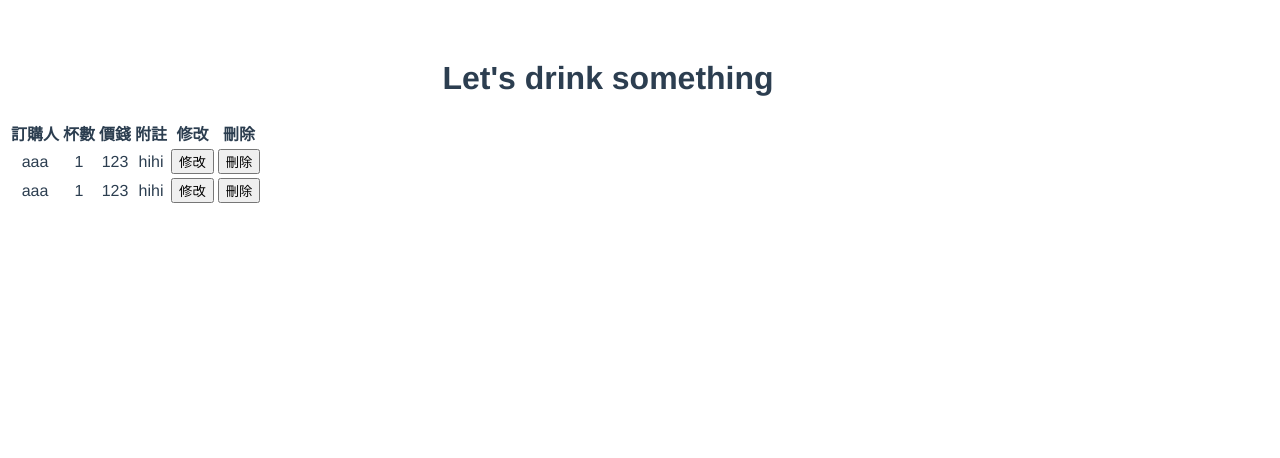
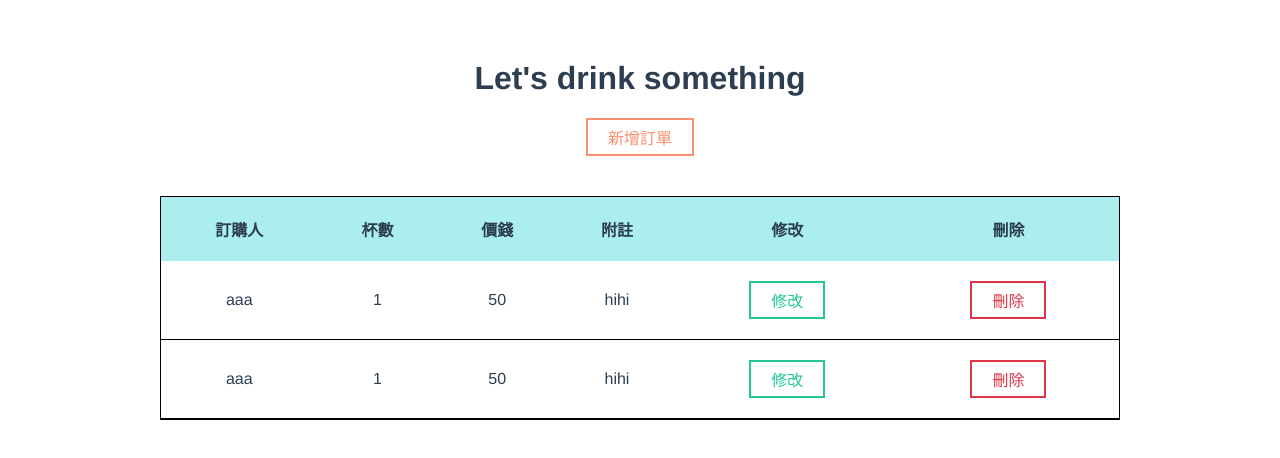
Before and after one commit to tony140407/drinkSomething, a Vue app: page / in a window 1280 px wide. Shown: the top 458 px of the page. Built offline with nearby package versions, Linux system fonts and the light colour scheme.

Commit message:
新增 order id

```diff
--- a/src/components/Modal.vue
+++ b/src/components/Modal.vue
@@ -3,7 +3,7 @@
     <div class="modal">
       <section class="modal-navbar">
         <h2>訂購飲料</h2>
-        <button @click="changeOrderModal">
+        <button @click="closeModal()">
           <i class="fas fa-times fa-2x"></i>
         </button>
       </section>
@@ -78,14 +78,8 @@
       </section>
       <section class="modal-footer">
         <button class="order-btn cancel" @click="closeModal()">取消</button>
-        <button
-          class="order-btn determine"
-          @click="
-            changeOrderModal(order);
-            closeModal();
-          "
-        >
-          確定修改
+        <button class="order-btn determine" @click="clickDetermine()">
+          確定
         </button>
       </section>
     </div>
@@ -96,24 +90,17 @@
 import { ref, computed, defineProps, defineEmit, toRefs, reactive } from 'vue';
 const props = defineProps({
   modifyTemplate: Object,
+  isNewOrder: Boolean,
 });
-const emit = defineEmit(['closeModal', 'changeOrderModal']);
+const { modifyTemplate, isNewOrder } = toRefs(props);
+const emit = defineEmit(['closeModal', 'changeOrderModal', 'addOrderModal']);
 function closeModal() {
   emit('closeModal');
 }
-const { modifyTemplate } = toRefs(props);
+console.log(`isNewOrder ${isNewOrder.value}`);
 const order = reactive({ ...modifyTemplate.value });
 order.totalPrice = computed(() => order.price[order.size] * order.num);
-// if (!order.num) {
-//   // 初始化
-//   order.num = 1;
-//   order.size = '';
-//   order.sweet = '';
-//   order.ice = '';
-//   order.totalPrice = totalPrice;
-//   order.personName = '';
-//   order.note = '';
-// }
+
 const sizeList = ['M', 'L'];
 const sweetList = ['無糖', '微糖', '半糖', '少糖', '全糖'];
 const iceList = ['去冰', '少冰', '正常', '多冰'];
@@ -121,9 +108,20 @@ const iceList = ['去冰', '少冰', '正常', '多冰'];
 const changeOrderModal = (modifyObjct) => {
   emit('changeOrderModal', modifyObjct);
 };
-const addOrderList = () => {
-  // changeOrderModal(); // 關閉Modal
-  // store.dispatch('addOrderList', order);
+const addOrderModal = (newObjct) => {
+  emit('addOrderModal', newObjct);
+};
+const clickDetermine = () => {
+  // 若是新訂單
+  if (isNewOrder.value) {
+    const id = order.length;
+    order.id = id;
+    addOrderModal(order);
+    closeModal();
+    return;
+  }
+  changeOrderModal(order);
+  closeModal();
 };
 </script>
 <style lang="scss" scoped>
--- a/src/components/OrderList.vue
+++ b/src/components/OrderList.vue
@@ -1,9 +1,12 @@
 <template>
-  <div class="container">
+  <div class="container mx-auto">
     <h1>Let's drink something</h1>
     <!-- <Cards /> -->
-    <table>
-      <thead>
+    <button class="btn addOrder mb-l" @click="addOrderModalShow">
+      新增訂單
+    </button>
+    <table class="table mx-auto">
+      <thead class="table-thead">
         <tr>
           <th>訂購人</th>
           <th>杯數</th>
@@ -15,22 +18,32 @@
         </tr>
       </thead>
       <tbody>
-        <tr v-for="(eachOrder, index) in orderList">
+        <tr class="border_bottom" v-for="(eachOrder, index) in orderList">
           <td>{{ eachOrder.personName }}</td>
           <td>{{ eachOrder.num }}</td>
           <td>{{ eachOrder.totalPrice }}</td>
-          <td>{{ eachOrder.note }}</td>
-          <td><button @click="openModifyModal(index)">修改</button></td>
-          <td><button @click="deleteOrder(index)">刪除</button></td>
+          <td>{{ noteLengthLimit(eachOrder.note) }}</td>
+          <td>
+            <button class="btn modify" @click="openModifyModal(eachOrder.id)">
+              修改
+            </button>
+          </td>
+          <td>
+            <button class="btn delete" @click="deleteOrder(eachOrder.id)">
+              刪除
+            </button>
+          </td>
         </tr>
       </tbody>
     </table>
   </div>
   <Modal
     :modifyTemplate="modifyTemplate"
+    :isNewOrder="isNewOrder"
     v-if="isShow"
     @closeModal="closeFn"
     @changeOrderModal="changeOrderList"
+    @addOrderModal="addOrderList"
   />
 </template>
 
@@ -39,24 +52,113 @@ import { ref, watch, computed } from 'vue';
 import Modal from './Modal.vue';
 import { orders } from '../composition/orderState.js';
 import { modalState } from '../composition/modalState.js';
-const { orderList, modifyOrder, deleteOrder } = orders();
-const { isShow, modifyTemplate, openModal } = modalState();
-
+const {
+  orderList,
+  modifyOrder,
+  deleteOrder,
+  addOrder,
+  findElementIndex,
+} = orders();
+const { isShow, modifyTemplate, openModal, isNewOrder } = modalState();
+const openModifyModalIndex = ref(null);
 function closeFn() {
   isShow.value = false;
 }
-// const changeOrderList = (template) => {
-//   modifyOrder(1, template);
-// };
-// const orderIndex = ref(0);
-// const orderList = computed(() => store.state.orderList);
+const addOrderModalShow = () => {
+  isNewOrder.value = true;
+  openModifyModal();
+};
+const currentOrderId = ref(null);
+const addOrderList = (template) => {
+  addOrder(template);
+};
+const changeOrderList = (template) => {
+  modifyOrder(currentOrderId.value, template);
+};
 
-const openModifyModal = (index) => {
+const openModifyModal = (id) => {
+  if (id !== 0 && !id) {
+    console.log('沒有id');
+    openModal();
+    return;
+  }
+  console.log(id);
+  currentOrderId.value = id;
+  const index = findElementIndex(id);
   openModal(orderList[index]);
+  // openModifyModalIndex.value = index;
+};
+const noteLengthLimit = (note) => {
+  if (!note) return;
+  if (note.length > 10) {
+    return `${note.slice(0, 10)}...`;
+  }
+  return note;
 };
 </script>
-<style scoped>
+<style lang="scss" scoped>
+.mx-auto {
+  margin-right: auto;
+  margin-left: auto;
+}
+.mb-l {
+  margin-bottom: 40px;
+}
 .container {
   width: 1200px;
 }
+.btn {
+  padding: 5px 20px;
+  text-align: center;
+  text-decoration: none;
+  display: inline-block;
+  font-size: 16px;
+  // margin: 4px 2px;
+  cursor: pointer;
+}
+.addOrder {
+  background-color: #fff;
+  color: #f99070;
+  border: 2px solid #f99070;
+  &:hover {
+    background-color: #f99070;
+    color: #fff;
+    border: 2px solid transparent;
+  }
+}
+.modify {
+  background-color: #fff;
+  color: #20c997;
+  border: 2px solid #20c997;
+  &:hover {
+    background-color: #20c997;
+    color: #fff;
+    border: 2px solid transparent;
+  }
+}
+.delete {
+  background-color: #fff;
+  color: #dc3545;
+  border: 2px solid #dc3545;
+  &:hover {
+    background-color: #dc3545;
+    color: #fff;
+    border: 2px solid transparent;
+  }
+}
+.table {
+  border-spacing: 0px;
+  width: 80%;
+  border: 1px solid #000;
+  & td,
+  th {
+    padding: 20px 10px;
+  }
+  &-thead {
+    background-color: #aee;
+  }
+  tr.border_bottom td {
+    border-bottom: 1px solid black;
+  }
+}
 </style>
--- a/src/composition/modalState.js
+++ b/src/composition/modalState.js
@@ -2,6 +2,7 @@ import { reactive, ref } from 'vue';
 export const modalState = () => {
   const isShow = ref(false);
   const modifyTemplate = ref({
+    id: null,
     name: '',
     personName: '',
     num: 1,
@@ -15,15 +16,12 @@ export const modalState = () => {
     price: { M: 35, L: 50 },
   });
   const openModal = (data) => {
-    console.log(data);
     if (data) {
       modifyTemplate.value = data;
-      //   console.log(data);
     }
     isShow.value = true;
+  };
+  const isNewOrder = ref(false);
 
-    // return data;
-  };
-
-  return { isShow, openModal, modifyTemplate };
+  return { isShow, openModal, modifyTemplate, isNewOrder };
 };
--- a/src/composition/orderState.js
+++ b/src/composition/orderState.js
@@ -2,10 +2,11 @@ import { reactive } from 'vue';
 export const orders = () => {
   const orderList = reactive([
     {
+      id: 0,
       name: '可可',
       personName: 'aaa',
       num: 1,
-      totalPrice: 123,
+      totalPrice: 50,
       note: 'hihi',
       size: 'L',
       ice: '去冰',
@@ -15,10 +16,11 @@ export const orders = () => {
       price: { M: 35, L: 50 },
     },
     {
+      id: 1,
       name: '可可',
       personName: 'aaa',
       num: 1,
-      totalPrice: 123,
+      totalPrice: 50,
       note: 'hihi',
       size: 'L',
       ice: '去冰',
@@ -28,11 +30,23 @@ export const orders = () => {
       price: { M: 35, L: 50 },
     },
   ]);
-  const modifyOrder = (index, item) => {
+  const addOrder = (item) => {
+    orderList.push(item);
+  };
+  const findElementIndex = (findId) => {
+    const index = orderList.findIndex((element) => element.id === findId);
+    return index;
+  };
+  const modifyOrder = (id, item) => {
+    const index = findElementIndex(id);
+    console.log(`id ${id}`);
+    console.log(`index ${index}`);
+    console.log(orderList[index]);
     orderList.splice(index, 1, item);
   };
-  const deleteOrder = (index) => {
+  const deleteOrder = (id) => {
+    const index = findElementIndex(id);
     orderList.splice(index, 1);
   };
-  return { orderList, deleteOrder, modifyOrder };
+  return { orderList, deleteOrder, modifyOrder, addOrder, findElementIndex };
 };
```
